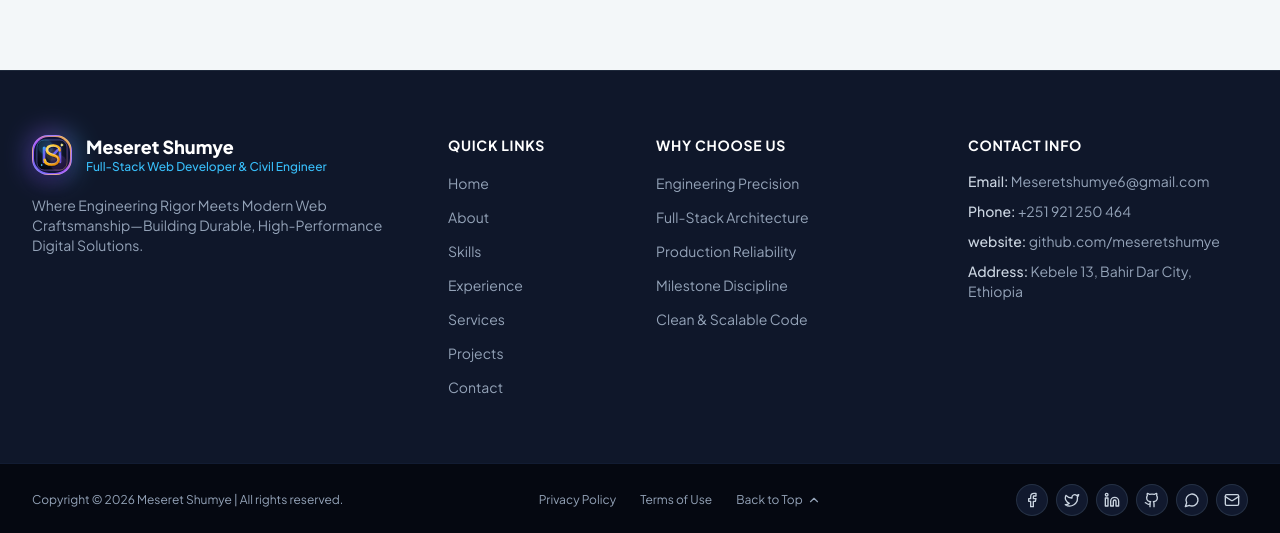
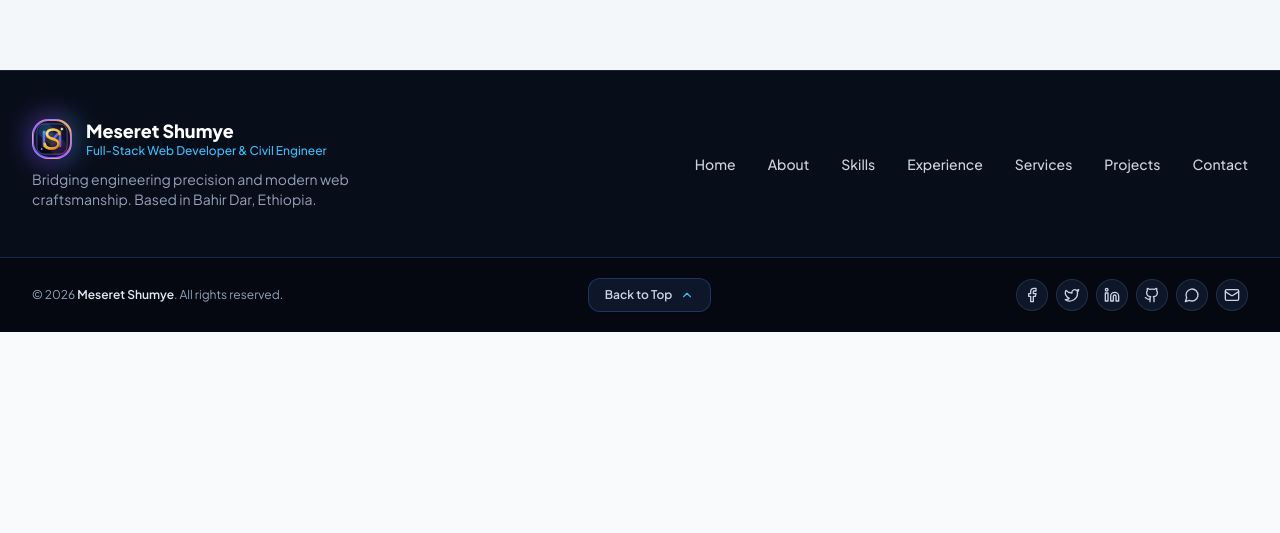
Before and after one commit to meseretshumye/Resume, a React (Vite) app: page / in a window 1280 px wide. Shown: the part 10303-10836 px from the top of the page. After the commit the page ends 10635 px from the top, so only its background shows below. Built offline with nearby package versions, Linux system fonts and the light colour scheme.

Commit message:
style: position back to top between copyright and circular social icons in bottom bar, preserving original texts

```diff
--- a/src/components/Footer.jsx
+++ b/src/components/Footer.jsx
@@ -7,10 +7,7 @@ import {
   Facebook,
   Github,
   MessageCircle,
-  Mail,
-  MapPin,
-  Phone,
-  Globe
+  Mail
 } from 'lucide-react';
 
 export default function Footer({ personalInfo }) {
@@ -18,7 +15,7 @@ export default function Footer({ personalInfo }) {
     window.scrollTo({ top: 0, behavior: 'smooth' });
   };
 
-  const quickLinks = [
+  const navLinks = [
     { name: 'Home', href: '#home' },
     { name: 'About', href: '#about' },
     { name: 'Skills', href: '#skills' },
@@ -28,24 +25,16 @@ export default function Footer({ personalInfo }) {
     { name: 'Contact', href: '#contact' },
   ];
 
-  const whyChooseMe = [
-    { name: 'Engineering Precision', href: '#about' },
-    { name: 'Full-Stack Architecture', href: '#skills' },
-    { name: 'Production Reliability', href: '#experience' },
-    { name: 'Milestone Discipline', href: '#experience' },
-    { name: 'Clean & Scalable Code', href: '#skills' },
-  ];
+  return (
+    <footer className="bg-[#080d1a] text-white border-t border-slate-800/80 transition-colors">
 
-  return (
-    <footer className="bg-slate-900 dark:bg-[#070b16] text-white border-t border-slate-800 transition-colors">
+      {/* Upper Footer Row: Brand Info on Left, Navigation Inline on Right */}
+      <div className="max-w-7xl mx-auto px-4 sm:px-6 lg:px-8 py-12">
+        <div className="flex flex-col lg:flex-row items-center justify-between gap-8">
 
-      {/* Upper Footer 4-Column Layout */}
-      <div className="max-w-7xl mx-auto px-4 sm:px-6 lg:px-8 py-16">
-        <div className="grid grid-cols-1 sm:grid-cols-2 lg:grid-cols-12 gap-10 lg:gap-8 items-start">
-
-          {/* Column 1: Brand & Tagline */}
-          <div className="lg:col-span-4 flex flex-col items-start pr-0 lg:pr-6">
-            <div className="flex items-center gap-3.5 mb-4">
+          {/* Brand Info */}
+          <div className="flex flex-col items-center lg:items-start text-center lg:text-left">
+            <div className="flex items-center gap-3.5">
               <Logo size="md" />
               <div>
                 <h3 className="font-extrabold text-lg text-white leading-tight">
@@ -56,129 +45,54 @@ export default function Footer({ personalInfo }) {
                 </p>
               </div>
             </div>
-            <p className="text-xs sm:text-sm text-slate-400 leading-relaxed max-w-sm mt-1">
-              Where Engineering Rigor Meets Modern Web Craftsmanship—Building Durable, High-Performance Digital Solutions.
+            <p className="text-xs sm:text-sm text-slate-400 mt-2.5 max-w-sm leading-relaxed">
+              Bridging engineering precision and modern web craftsmanship. Based in Bahir Dar, Ethiopia.
             </p>
           </div>
 
-          {/* Column 2: Quick Links */}
-          <div className="lg:col-span-2">
-            <h4 className="text-sm font-bold text-white uppercase tracking-wider mb-4">
-              Quick Links
-            </h4>
-            <ul className="space-y-2.5">
-              {quickLinks.map((link) => (
-                <li key={link.name}>
+          {/* Navigation Links - Single Continuous Inline Row */}
+          <nav className="flex items-center justify-center flex-wrap sm:flex-nowrap gap-4 sm:gap-6 lg:gap-8 whitespace-nowrap">
+            {navLinks.map((link) => (
               <a
+                key={link.name}
                 href={link.href}
-                    className="text-xs sm:text-sm text-slate-400 hover:text-sky-400 transition-colors inline-block"
+                className="text-xs sm:text-sm text-slate-300 hover:text-sky-400 font-medium transition-colors whitespace-nowrap"
               >
                 {link.name}
               </a>
-                </li>
             ))}
-            </ul>
-          </div>
-
-          {/* Column 3: Why Choose Us */}
-          <div className="lg:col-span-3">
-            <h4 className="text-sm font-bold text-white uppercase tracking-wider mb-4">
-              Why Choose Us
-            </h4>
-            <ul className="space-y-2.5">
-              {whyChooseMe.map((item) => (
-                <li key={item.name}>
-                  <a
-                    href={item.href}
-                    className="text-xs sm:text-sm text-slate-400 hover:text-sky-400 transition-colors inline-block"
-                  >
-                    {item.name}
-                  </a>
-                </li>
-              ))}
-            </ul>
-          </div>
-
-          {/* Column 4: Contact Info */}
-          <div className="lg:col-span-3">
-            <h4 className="text-sm font-bold text-white uppercase tracking-wider mb-4">
-              Contact Info
-            </h4>
-            <ul className="space-y-2.5 text-xs sm:text-sm text-slate-400">
-              <li>
-                <span className="text-slate-300 font-medium">Email: </span>
-                <a
-                  href={`mailto:${personalInfo.email}`}
-                  className="hover:text-sky-400 transition-colors break-all"
-                >
-                  {personalInfo.email}
-                </a>
-              </li>
-              <li>
-                <span className="text-slate-300 font-medium">Phone: </span>
-                <a
-                  href={`tel:${personalInfo.phone?.replace(/\s+/g, '')}`}
-                  className="hover:text-sky-400 transition-colors"
-                >
-                  {personalInfo.phone || "09 21 25 04 64"}
-                </a>
-              </li>
-              <li>
-                <span className="text-slate-300 font-medium">website: </span>
-                <a
-                  href={personalInfo.socialLinks?.github || "https://github.com/meseretshumye"}
-                  target="_blank"
-                  rel="noopener noreferrer"
-                  className="hover:text-sky-400 transition-colors"
-                >
-                  github.com/meseretshumye
-                </a>
-              </li>
-              <li>
-                <span className="text-slate-300 font-medium">Address: </span>
-                <span>{personalInfo.location || "Bahir Dar, Ethiopia"}</span>
-              </li>
-            </ul>
-          </div>
+          </nav>
 
         </div>
       </div>
 
-      {/* Bottom Bar: Copyright on Left | Privacy & Terms in Center | Circular Socials on Right */}
-      <div className="border-t border-[#121c33] dark:border-slate-800/80 bg-[#050811] py-5">
+      {/* Bottom Bar: Contrast Dark Band with Subtle Electric-Blue Top Border */}
+      <div className="border-t border-blue-500/25 bg-[#050811] py-5">
         <div className="max-w-7xl mx-auto px-4 sm:px-6 lg:px-8 flex flex-col md:flex-row items-center justify-between gap-4 text-xs text-slate-400">
 
           {/* Left: Copyright */}
-          <p className="text-center md:text-left">
-            Copyright © {new Date().getFullYear()} {personalInfo.name} | All rights reserved.
+          <p className="text-center md:text-left text-slate-400">
+            © {new Date().getFullYear()} <span className="font-semibold text-slate-200">{personalInfo.name}</span>. All rights reserved.
           </p>
 
-          {/* Center: Privacy Policy, Terms of Use & Back to Top */}
-          <div className="flex items-center gap-4 sm:gap-6">
-            <a href="#about" className="hover:text-sky-400 transition-colors">
-              Privacy Policy
-            </a>
-            <a href="#about" className="hover:text-sky-400 transition-colors">
-              Terms of Use
-            </a>
+          {/* Center: Back to Top placed between All Rights Reserved and Social Links */}
           <button
             onClick={scrollToTop}
-              className="inline-flex items-center gap-1 text-slate-400 hover:text-sky-400 transition-colors cursor-pointer"
+            className="inline-flex items-center gap-2 px-4 py-2 rounded-xl bg-[#0e1629] hover:bg-[#152038] border border-blue-500/30 hover:border-blue-400/60 text-slate-300 hover:text-sky-400 text-xs font-semibold transition-all shadow-sm hover:scale-105 cursor-pointer"
             aria-label="Back to Top"
           >
             <span>Back to Top</span>
-              <ChevronUp className="w-3.5 h-3.5" />
+            <ChevronUp className="w-3.5 h-3.5 text-sky-400" />
           </button>
-          </div>
 
-          {/* Right: Circular Social Media Icons */}
+          {/* Right: Circular Social Media Icons matching reference */}
           <div className="flex items-center gap-2">
             {personalInfo.socialLinks?.facebook && (
               <a
                 href={personalInfo.socialLinks.facebook}
                 target="_blank"
                 rel="noopener noreferrer"
-                className="w-8 h-8 rounded-full bg-[#11192e] border border-slate-700/60 hover:border-sky-400 hover:bg-sky-500/10 text-slate-300 hover:text-sky-400 flex items-center justify-center transition-all shadow-xs"
+                className="w-8 h-8 rounded-full bg-[#0e1629] border border-slate-700/60 hover:border-sky-400 hover:bg-sky-500/10 text-slate-300 hover:text-sky-400 flex items-center justify-center transition-all shadow-xs"
                 aria-label="Facebook"
               >
                 <Facebook className="w-4 h-4" />
@@ -189,7 +103,7 @@ export default function Footer({ personalInfo }) {
                 href={personalInfo.socialLinks.twitter}
                 target="_blank"
                 rel="noopener noreferrer"
-                className="w-8 h-8 rounded-full bg-[#11192e] border border-slate-700/60 hover:border-sky-400 hover:bg-sky-500/10 text-slate-300 hover:text-sky-400 flex items-center justify-center transition-all shadow-xs"
+                className="w-8 h-8 rounded-full bg-[#0e1629] border border-slate-700/60 hover:border-sky-400 hover:bg-sky-500/10 text-slate-300 hover:text-sky-400 flex items-center justify-center transition-all shadow-xs"
                 aria-label="Twitter"
               >
                 <Twitter className="w-4 h-4" />
@@ -200,7 +114,7 @@ export default function Footer({ personalInfo }) {
                 href={personalInfo.socialLinks.linkedin}
                 target="_blank"
                 rel="noopener noreferrer"
-                className="w-8 h-8 rounded-full bg-[#11192e] border border-slate-700/60 hover:border-sky-400 hover:bg-sky-500/10 text-slate-300 hover:text-sky-400 flex items-center justify-center transition-all shadow-xs"
+                className="w-8 h-8 rounded-full bg-[#0e1629] border border-slate-700/60 hover:border-sky-400 hover:bg-sky-500/10 text-slate-300 hover:text-sky-400 flex items-center justify-center transition-all shadow-xs"
                 aria-label="LinkedIn"
               >
                 <Linkedin className="w-4 h-4" />
@@ -211,7 +125,7 @@ export default function Footer({ personalInfo }) {
                 href={personalInfo.socialLinks.github}
                 target="_blank"
                 rel="noopener noreferrer"
-                className="w-8 h-8 rounded-full bg-[#11192e] border border-slate-700/60 hover:border-sky-400 hover:bg-sky-500/10 text-slate-300 hover:text-sky-400 flex items-center justify-center transition-all shadow-xs"
+                className="w-8 h-8 rounded-full bg-[#0e1629] border border-slate-700/60 hover:border-sky-400 hover:bg-sky-500/10 text-slate-300 hover:text-sky-400 flex items-center justify-center transition-all shadow-xs"
                 aria-label="GitHub"
               >
                 <Github className="w-4 h-4" />
@@ -222,7 +136,7 @@ export default function Footer({ personalInfo }) {
                 href={personalInfo.socialLinks.whatsapp}
                 target="_blank"
                 rel="noopener noreferrer"
-                className="w-8 h-8 rounded-full bg-[#11192e] border border-slate-700/60 hover:border-emerald-400 hover:bg-emerald-500/10 text-slate-300 hover:text-emerald-400 flex items-center justify-center transition-all shadow-xs"
+                className="w-8 h-8 rounded-full bg-[#0e1629] border border-slate-700/60 hover:border-emerald-400 hover:bg-emerald-500/10 text-slate-300 hover:text-emerald-400 flex items-center justify-center transition-all shadow-xs"
                 aria-label="WhatsApp"
               >
                 <MessageCircle className="w-4 h-4" />
@@ -231,7 +145,7 @@ export default function Footer({ personalInfo }) {
             {personalInfo.email && (
               <a
                 href={`mailto:${personalInfo.email}`}
-                className="w-8 h-8 rounded-full bg-[#11192e] border border-slate-700/60 hover:border-sky-400 hover:bg-sky-500/10 text-slate-300 hover:text-sky-400 flex items-center justify-center transition-all shadow-xs"
+                className="w-8 h-8 rounded-full bg-[#0e1629] border border-slate-700/60 hover:border-sky-400 hover:bg-sky-500/10 text-slate-300 hover:text-sky-400 flex items-center justify-center transition-all shadow-xs"
                 aria-label="Email"
               >
                 <Mail className="w-4 h-4" />
```
Lines whose indentation alone changed are shown as unchanged.
